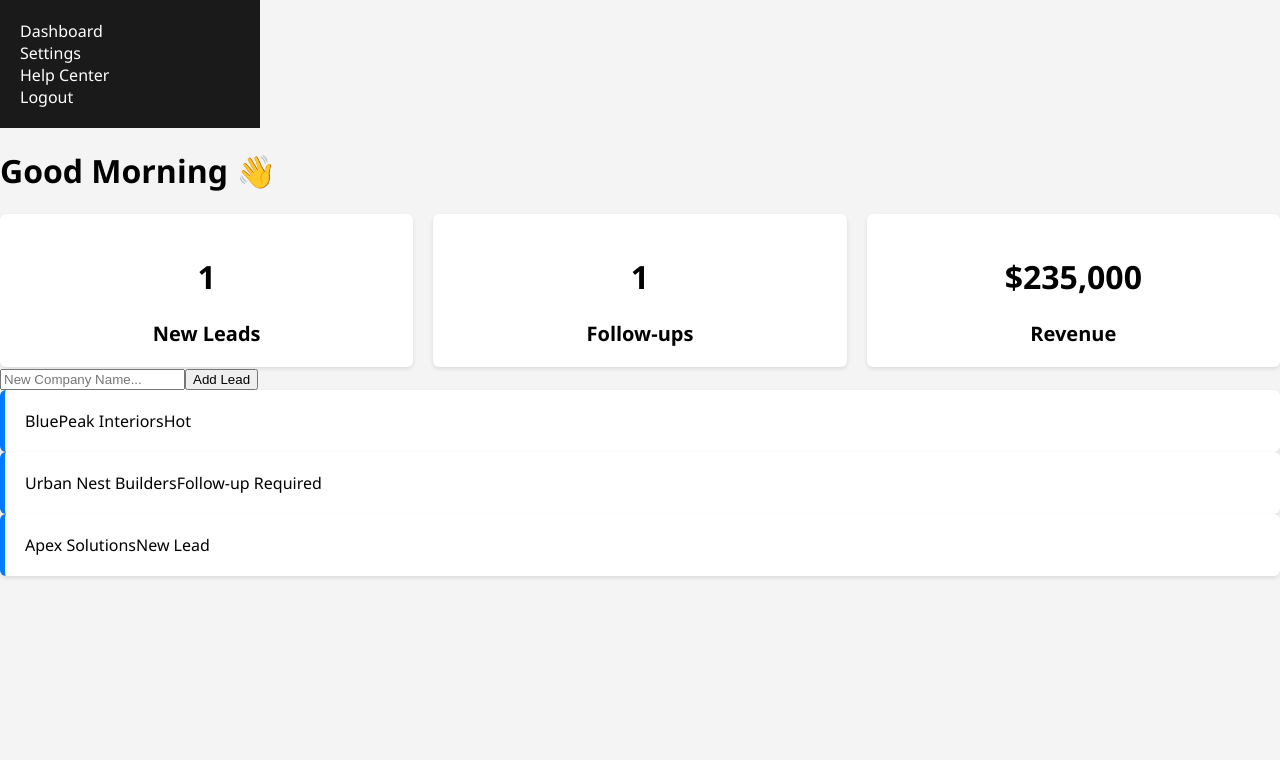
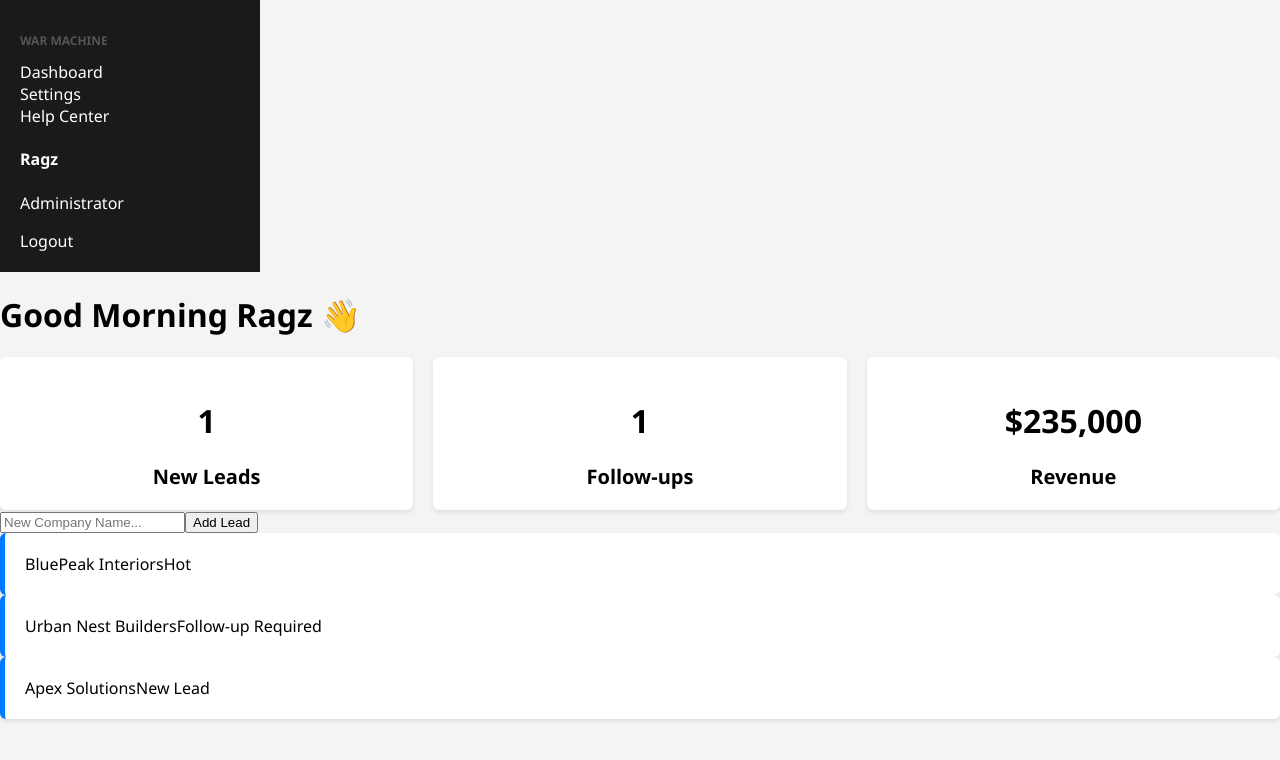
Before and after one commit to stirr3dz3phyr-ship-it/LeadFlow-WarMachine, a React (Vite) app: page / in a window 1280 px wide. Both pictures are taken after a click on the button "Authorize Login". Shown: the top 760 px of the page. Built offline with nearby package versions, Linux system fonts and the light colour scheme.

Commit message:
Update App.jsx

```diff
--- a/src/App.jsx
+++ b/src/App.jsx
@@ -12,6 +12,7 @@ export default function App() {
   const [currentView, setCurrentView] = useState("Dashboard");
   const [leads, setLeads] = useState(initialLeads);
   const [newLeadName, setNewLeadName] = useState('');
+  const username = "Ragz";
 
   useEffect(() => { localStorage.setItem('isLoggedIn', isLoggedIn); }, [isLoggedIn]);
 
@@ -45,10 +46,15 @@ export default function App() {
   return (
     <div className="app">
       <aside className="sidebar">
+        <div className="logo-area"><h3>War Machine</h3></div>
         <div className="nav-block">
           {["Dashboard", "Settings", "Help Center"].map((item) => (
             <div key={item} className={`nav-item ${currentView === item ? "nav-item-active" : ""}`} onClick={() => setCurrentView(item)}>{item}</div>
           ))}
+        </div>
+        <div className="profile-section">
+          <h4>{username}</h4>
+          <p>Administrator</p>
         </div>
         <div className="logout" onClick={() => setIsLoggedIn(false)}>Logout</div>
       </aside>
@@ -56,7 +62,7 @@ export default function App() {
       <main className="main">
         {currentView === "Dashboard" && (
           <>
-            <h1>Good Morning 👋</h1>
+            <h1>Good Morning {username} 👋</h1>
             <div className="kpi-row">
               <div className="kpi-card"><h1>{kpis.newLeads}</h1><p>New Leads</p></div>
               <div className="kpi-card"><h1>{kpis.followUpsToday}</h1><p>Follow-ups</p></div>
```
